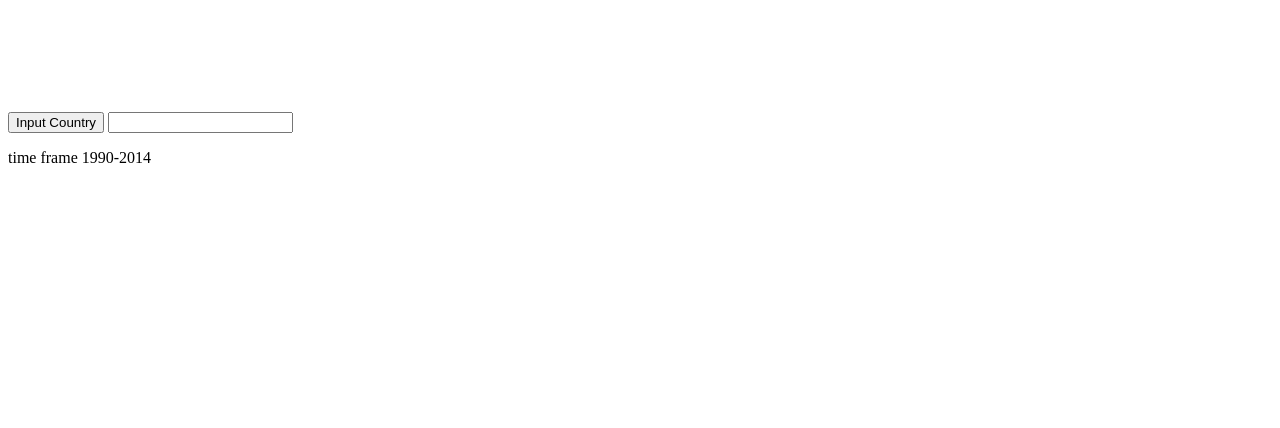
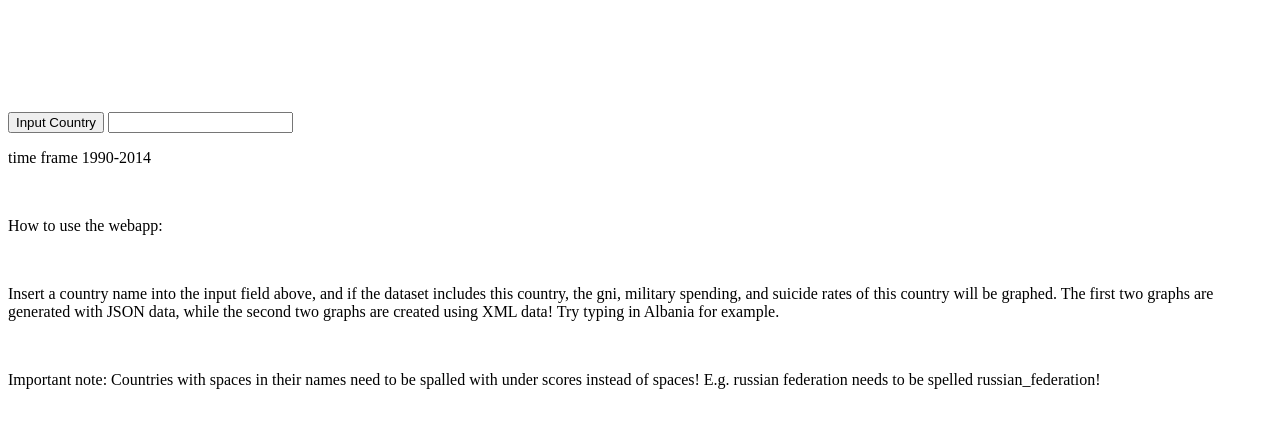
Before and after one commit to joeynator2000/joelApi, a website: page webService/Dashboard.html in a window 1280 px wide. Drawn offline with nearby package versions, Linux system fonts and the light colour scheme.

Commit message:
updates project description

```diff
--- a/source/routes/post.ts
+++ b/source/routes/post.ts
@@ -3,7 +3,6 @@ import express from 'express';
 import sController from '../controllers/sRateController';
 import mController from '../controllers/mSpendingController';
 import gCountryController from "../controllers/gCountryController";
-import converterXmlToJson from "../services/converterXmlToJson";
 
 const router = express.Router();
 //requires header to have key name "type" with value json or xml
@@ -57,5 +56,4 @@ router.post('/gniCountry/:year', gCountryController.postGniCountryAddColumn); //
  *
  * */
 
-//router.get('convertXmlToJson', converterXmlToJson.converterMethod)//used to assist browser to process xml data
 export = router;
--- a/webService/Dashboard.html
+++ b/webService/Dashboard.html
@@ -16,6 +16,9 @@
     <br>
     <button name="test" onclick="userActionPost()">Input Country</button>
     <input id="userInput">
-    <p>time frame 1990-2014</p>
+    <p>time frame 1990-2014</p><br>
+    <p>How to use the webapp:</p><br>
+    <p>Insert a country name into the input field above, and if the dataset includes this country, the gni, military spending, and suicide rates of this country will be graphed. The first two graphs are generated with JSON data, while the second two graphs are created using XML data! Try typing in Albania for example.</p> <br>
+    <p>Important note: Countries with spaces in their names need to be spalled with under scores instead of spaces! E.g. russian federation needs to be spelled russian_federation!</p>
 </body>
 </html>
```
Also changed, not shown: source/services/converterXmlToJson.ts (deleted, +0 -10 lines), README.md.
